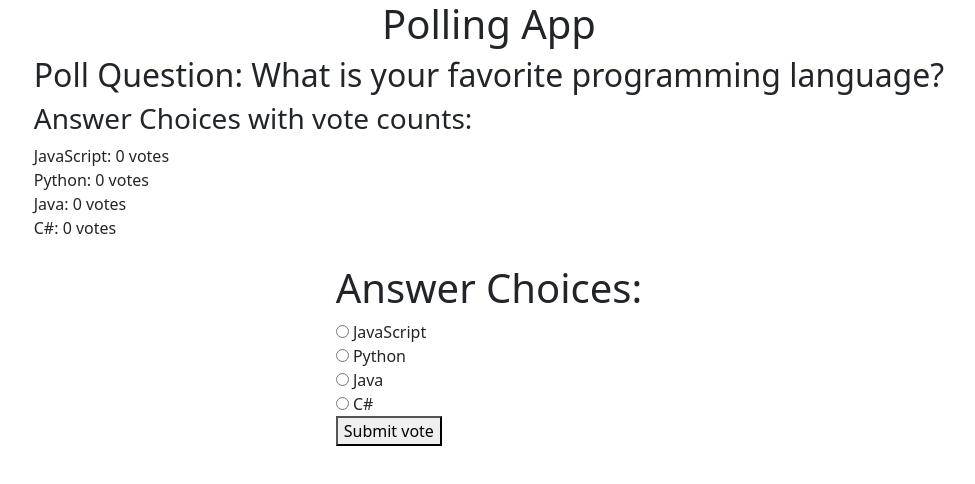
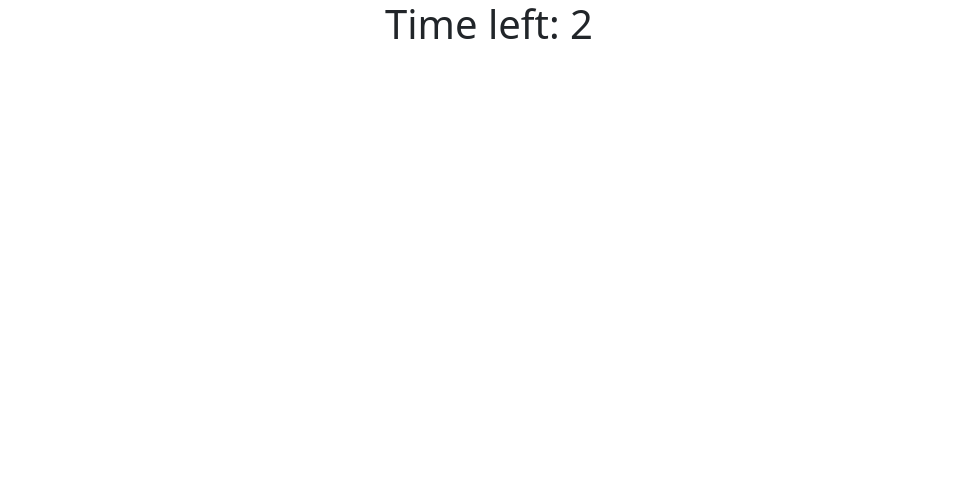
Before and after one commit to mtahiriba/Mid-Task01, a React (Create React App) app: page / in a window 1280 px wide. Shown: the top 484 px of the page, without its empty margins (151-1126 px from the left). Built offline with nearby package versions, Linux system fonts and the light colour scheme.

Commit message:
Add Timmer Component

```diff
--- a/src/App.js
+++ b/src/App.js
@@ -4,6 +4,8 @@ import PollDispaly from './Components/PollDispaly';
 import UserParticipation from './Components/UserParticipation';
 import ThankYouMessage from './Components/ThankYouMessage';
 import AnotherUserParticipation from './Components/AnotherUserParticipation';
+import Timmer from './Components/Timmer';
+
 
 function App() {
 
@@ -34,13 +36,17 @@ function App() {
   return (
     <div className='d-flex flex-column justify-content-center align-items-center'>
 
-      <h1 className='text-center'>Polling App</h1>
+      {/* <h1 className='text-center'>Polling App</h1>
       <PollDispaly data={data}/>
 
       <br/>
       {chechVote ? <ThankYouMessage /> : <UserParticipation data={data} setData={setData} setchechVote={setchechVote}/>}
 
-      {chechVote ? <AnotherUserParticipation handleAntherParticipant={handleAntherParticipant}/> : null}
+      {chechVote ? <AnotherUserParticipation handleAntherParticipant={handleAntherParticipant}/> : null} */}
+
+
+      <Timmer />
+
 
     </div>
     );
--- /dev/null
+++ b/src/Components/Timmer.jsx
@@ -0,0 +1,29 @@
+import React from 'react'
+import { useState } from 'react'
+import { useEffect } from 'react'
+
+
+export default function Timmer() {
+
+    let interval = undefined
+  const [time, setTime] = useState(10)
+
+
+  useEffect(() => {
+    interval = setTimeout(() => {
+        setTime((prevCount) => prevCount - 1)
+    }, 1000)
+
+    if(time === 0){
+        clearTimeout(interval)
+    }
+  })
+    return (
+    <div>
+        {
+            time === 0 ? <h1>Time is up</h1> : <h1>Time left: {time}</h1>
+        }
+
+    </div>
+  )
+}
```
